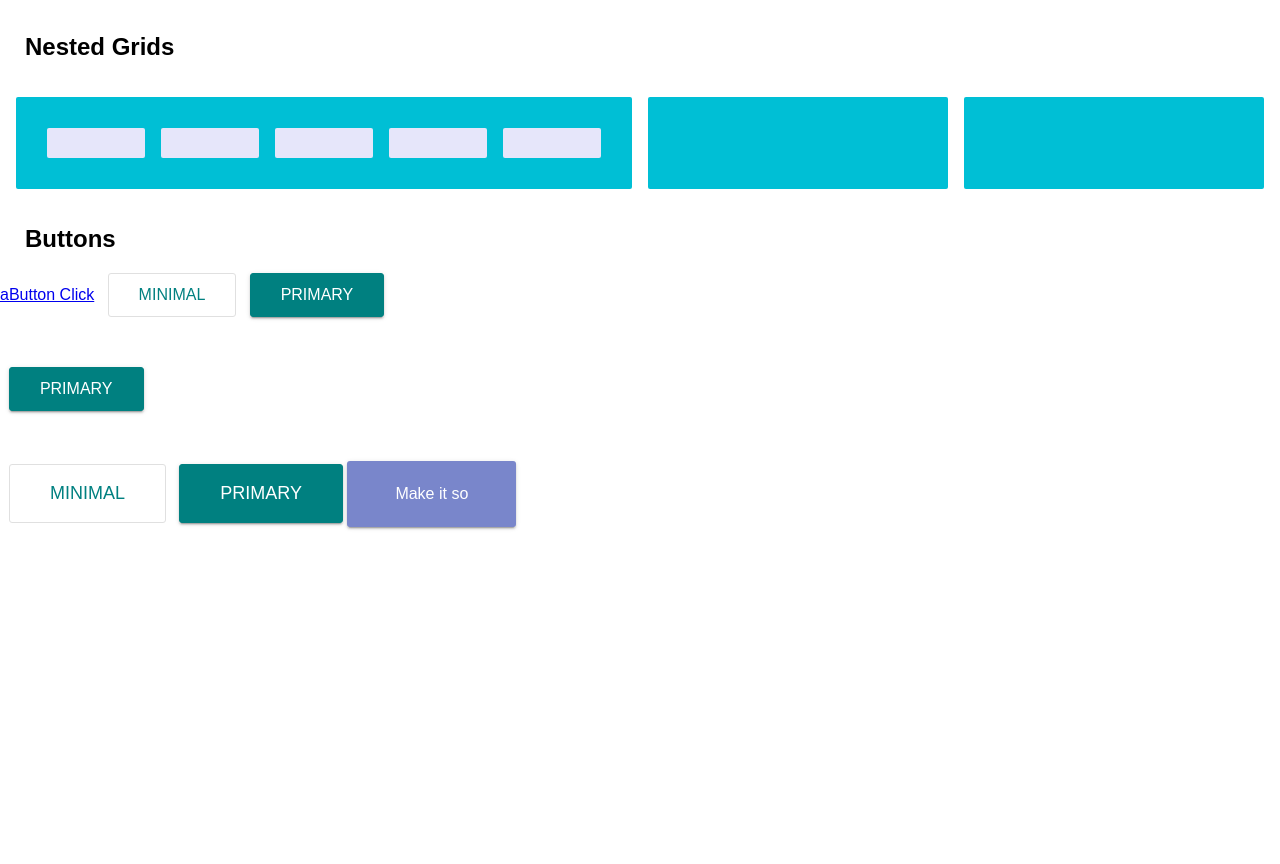
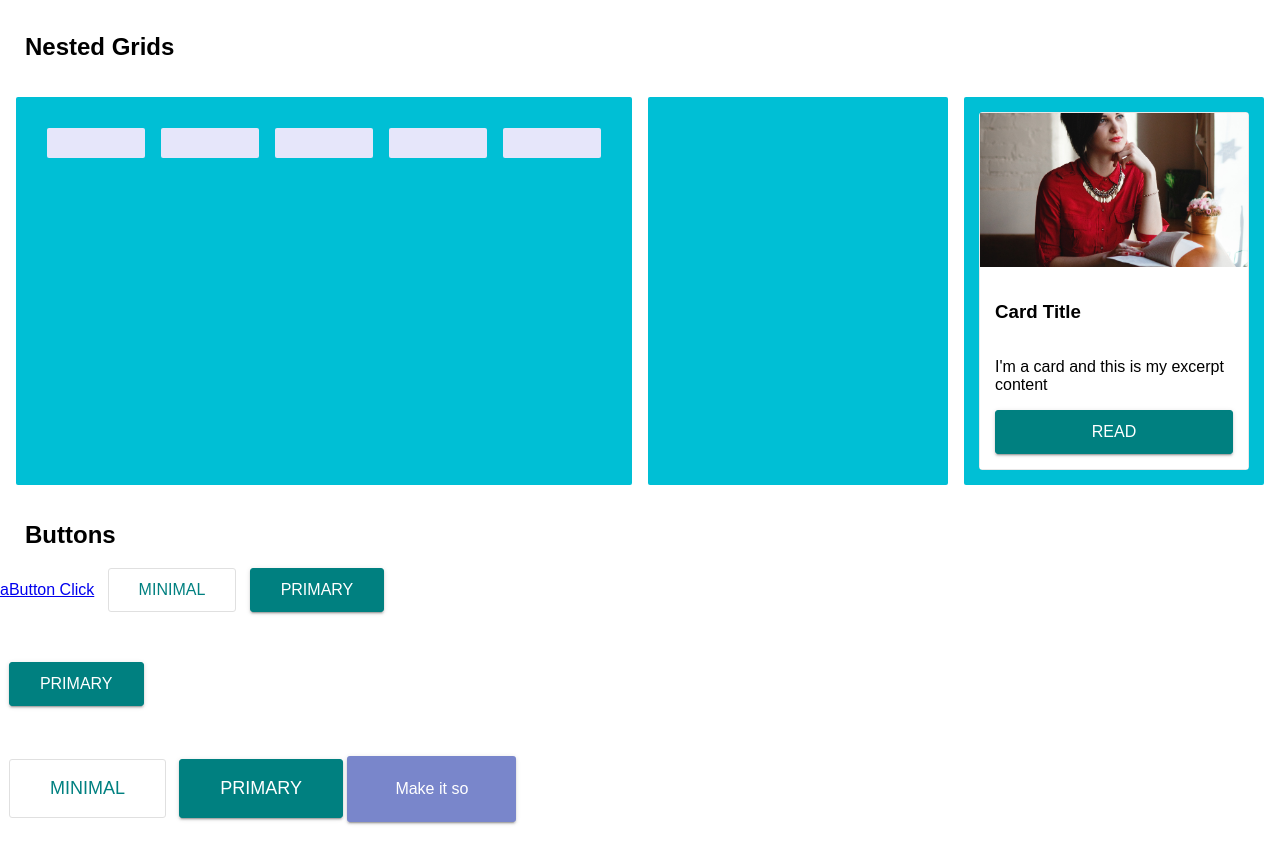
Before and after one commit to tony-jones/slick, a website: page app/styleguide.html in a window 1280 px wide. Shown: the part 1446-2310 px from the top of the page. Before the commit the page ends 2023 px from the top, so only its background shows below. Drawn offline with nearby package versions, Linux system fonts and the light colour scheme; files that its build step writes are made by us from their sources.

Commit message:
changes to buttons

```diff
--- a/app/styleguide.html
+++ b/app/styleguide.html
@@ -139,7 +139,18 @@
           </div>
         </div>
         <div class="grid__cell col-3 col-m4 col-s2"></div>
-        <div class="grid__cell col-3 col-m4 col-s2"></div>
+        <div class="grid__cell col-3 col-m4 col-s2">
+          <div class="card">
+            <div class="card--image">
+              <img src="images/woman.jpg">
+            </div>
+            <div class="card--content">
+              <h3 class="title">Card Title</h3>
+              <p>I'm a card and this is my excerpt content</p>
+              <button class="btn btn--primary">Read</button>
+            </div>
+         </div>
+        </div>
       </div>
 
      <h2>Buttons</h2>
@@ -152,7 +163,8 @@
      &nbsp; <button class="btn btn--large">MINIMAL</button>
      &nbsp; <button class="btn btn--primary btn--large">PRIMARY</button>
      <button class="button button--moema">Make it so</button>
-     <div style="height: 50px"></div>
+
+    <div style="height: 50px"></div>
    </div>
    <style>
      .container {
--- a/app/styles/components/_components/_button.scss
+++ b/app/styles/components/_components/_button.scss
@@ -8,6 +8,7 @@
   display: inline-block;
   outline: none;
   padding: 12px 30px;
+  text-transform: uppercase;
 
   &:hover {
     background-color: $btn-mnml-hover;
--- /dev/null
+++ b/app/styles/components/_components/_cards.scss
@@ -0,0 +1,38 @@
+.card {
+  border: 1px solid #e8e8e8;
+  border-radius: 3px;
+  display: flex;
+  flex-direction: column;
+}
+
+.card--image img {
+  display: block;
+  height: auto;
+  margin: 0 auto;
+  max-width: 100%;
+  width: 100%;
+}
+
+.card--content {
+  display: flex;
+  flex: 1 0 auto; /* We have to add a basis for IE10/11 */
+  flex-direction: column;
+  padding: 15px;
+  background-color: white;
+  color: black;
+
+  p {
+    flex: 1 0 auto; /* We have to add a basis for IE10/11 */
+  }
+
+}
+
+.card--button {
+  background: #7b5a9e;
+  border-radius: 3px;
+  color: #fff;
+  display: block;
+  padding: 1em .75em;
+  text-decoration: none;
+  transition: background .3s ease;
+}
--- a/app/styles/components/components.scss
+++ b/app/styles/components/components.scss
@@ -25,6 +25,7 @@
 @import '_components/_media';
 @import '_components/_breadcrumb';
 @import '_components/_chips';
+@import '_components/_cards';
 
 // Pages
 @import '_pages/_styleguide';
```
Also changed, not shown: app/images/woman.jpg (added).
